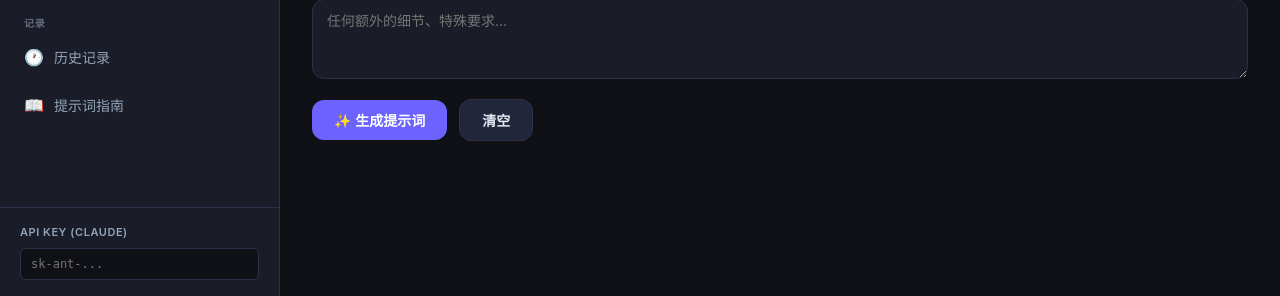
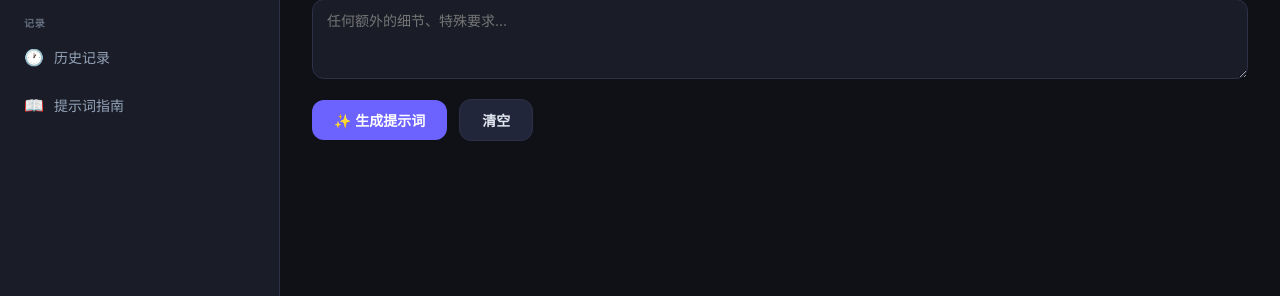
Before and after one commit to xingke2023/prompt-eng, a Flask app: page / in a window 1280 px wide. Shown: the part 504-800 px from the top of the page. Run offline with Flask 3, Linux system fonts and the light colour scheme; some libraries are stand-ins or nearby versions.

Commit message:
feat: use third-party API endpoint, no user API key required
- Backend: DEFAULT_BASE_URL = https://tokens.fidelityai.net/
- API key loaded from env ANTHROPIC_API_KEY (stored in .env, not committed)
- DEFAULT_MODEL = claude-sonnet-4-6
- Frontend: API key input hidden; key guards removed from all routes

Co-Authored-By: Claude Sonnet 4.6 <noreply@anthropic.com>

```diff
--- a/app.py
+++ b/app.py
@@ -7,7 +7,9 @@ import anthropic
 
 app = Flask(__name__)
 
-ANTHROPIC_API_KEY = os.environ.get("ANTHROPIC_API_KEY", "")
+DEFAULT_API_KEY  = os.environ.get("ANTHROPIC_API_KEY", "")
+DEFAULT_BASE_URL = os.environ.get("ANTHROPIC_BASE_URL", "https://tokens.fidelityai.net/")
+DEFAULT_MODEL    = "claude-sonnet-4-6"
 
 DB_CONFIG = {
     "host":     os.environ.get("DB_HOST", "localhost"),
@@ -22,8 +24,11 @@ def get_db():
     return psycopg2.connect(**DB_CONFIG)
 
 
-def get_client(api_key):
-    return anthropic.Anthropic(api_key=api_key)
+def get_client(api_key=None):
+    return anthropic.Anthropic(
+        api_key=api_key or DEFAULT_API_KEY,
+        base_url=DEFAULT_BASE_URL,
+    )
 
 
 # ── System prompts ─────────────────────────────────────────────────────────────
@@ -250,10 +255,7 @@ def index():
 @app.route("/api/generate", methods=["POST"])
 def generate_prompt():
     data = request.json
-    api_key = data.get("api_key", "") or ANTHROPIC_API_KEY
-    if not api_key:
-        return jsonify({"error": "请在左侧填入 API Key"}), 400
-
+    api_key = data.get("api_key") or DEFAULT_API_KEY
     subject     = data.get("subject", "").strip()
     action      = data.get("action", "").strip()
     scene       = data.get("scene", "").strip()
@@ -291,7 +293,7 @@ def generate_prompt():
     try:
         client = get_client(api_key)
         response = client.messages.create(
-            model="claude-sonnet-4-6",
+            model=DEFAULT_MODEL,
             max_tokens=1024,
             system=SINGLE_SHOT_SYSTEM,
             messages=[{"role": "user", "content": "生成 Seedance 提示词：\n\n" + "\n".join(parts)}],
@@ -334,14 +336,12 @@ def enhance_prompt():
     if not raw_prompt:
         return jsonify({"error": "请输入需要优化的提示词"}), 400
 
-    api_key = data.get("api_key", "") or ANTHROPIC_API_KEY
-    if not api_key:
-        return jsonify({"error": "请在左侧填入 API Key"}), 400
+    api_key = data.get("api_key") or DEFAULT_API_KEY
 
     try:
         client = get_client(api_key)
         response = client.messages.create(
-            model="claude-sonnet-4-6",
+            model=DEFAULT_MODEL,
             max_tokens=800,
             system=ENHANCE_SYSTEM,
             messages=[{"role": "user", "content": f"优化：{raw_prompt}"}],
@@ -377,9 +377,7 @@ def enhance_prompt():
 @app.route("/api/storyboard", methods=["POST"])
 def generate_storyboard():
     data = request.json
-    api_key = data.get("api_key", "") or ANTHROPIC_API_KEY
-    if not api_key:
-        return jsonify({"error": "请在左侧填入 API Key"}), 400
+    api_key = data.get("api_key") or DEFAULT_API_KEY
 
     concept              = data.get("concept", "").strip()
     creative_goal        = data.get("creative_goal", "").strip()
@@ -415,7 +413,7 @@ def generate_storyboard():
     try:
         client = get_client(api_key)
         response = client.messages.create(
-            model="claude-sonnet-4-6",
+            model=DEFAULT_MODEL,
             max_tokens=4096,
             system=system_prompt,
             messages=[{"role": "user", "content": user_msg}],
--- a/templates/index.html
+++ b/templates/index.html
@@ -486,7 +486,7 @@
         <span class="nav-icon">📖</span> 提示词指南
       </div>
     </nav>
-    <div class="api-box">
+    <div class="api-box" style="display:none">
       <label>API Key (Claude)</label>
       <input type="password" class="api-input" id="apiKeyInput" placeholder="sk-ant-..." />
     </div>
@@ -1042,10 +1042,6 @@ async function generatePrompt() {
     return;
   }
   const apiKey = getApiKey();
-  if (!apiKey) {
-    showOutput('generateOutput', null, '请在左侧填入 API Key');
-    return;
-  }
 
   btn.disabled = true;
   btn.innerHTML = '<span class="spinner"></span> 生成中...';
@@ -1103,7 +1099,6 @@ async function enhancePrompt() {
   const raw = document.getElementById('rawPrompt').value.trim();
   if (!raw) { showOutput('enhanceOutput', null, '请输入需要优化的提示词'); return; }
   const apiKey = getApiKey();
-  if (!apiKey) { showOutput('enhanceOutput', null, '请在左侧填入 API Key'); return; }
 
   btn.disabled = true;
   btn.innerHTML = '<span class="spinner"></span> 优化中...';
@@ -1572,7 +1567,6 @@ async function generateStoryboard() {
   const concept = document.getElementById('sbConcept').value.trim();
   if (!concept) { showToast('请填写视频概念描述', 'error'); return; }
   const apiKey = getApiKey();
-  if (!apiKey) { showToast('请填入 API Key', 'error'); return; }
 
   btn.disabled = true;
   btn.innerHTML = '<span class="spinner"></span> 生成分镜中...';
```
